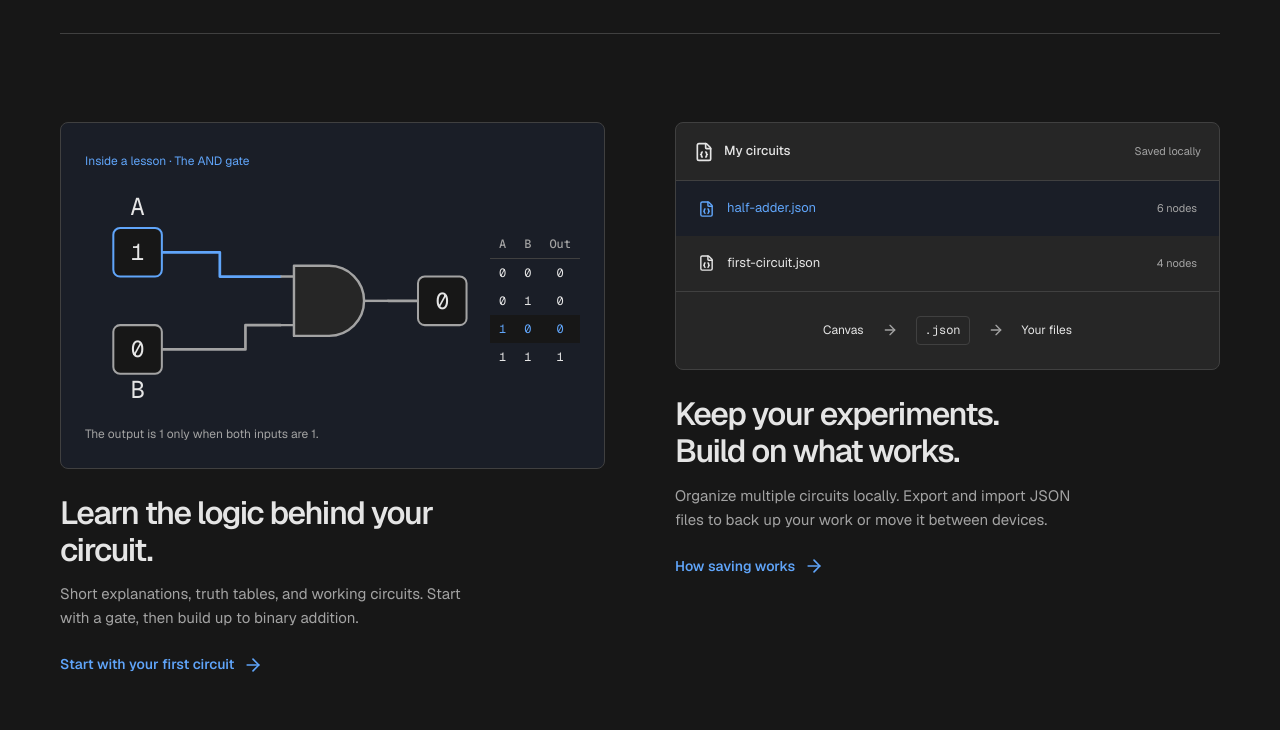
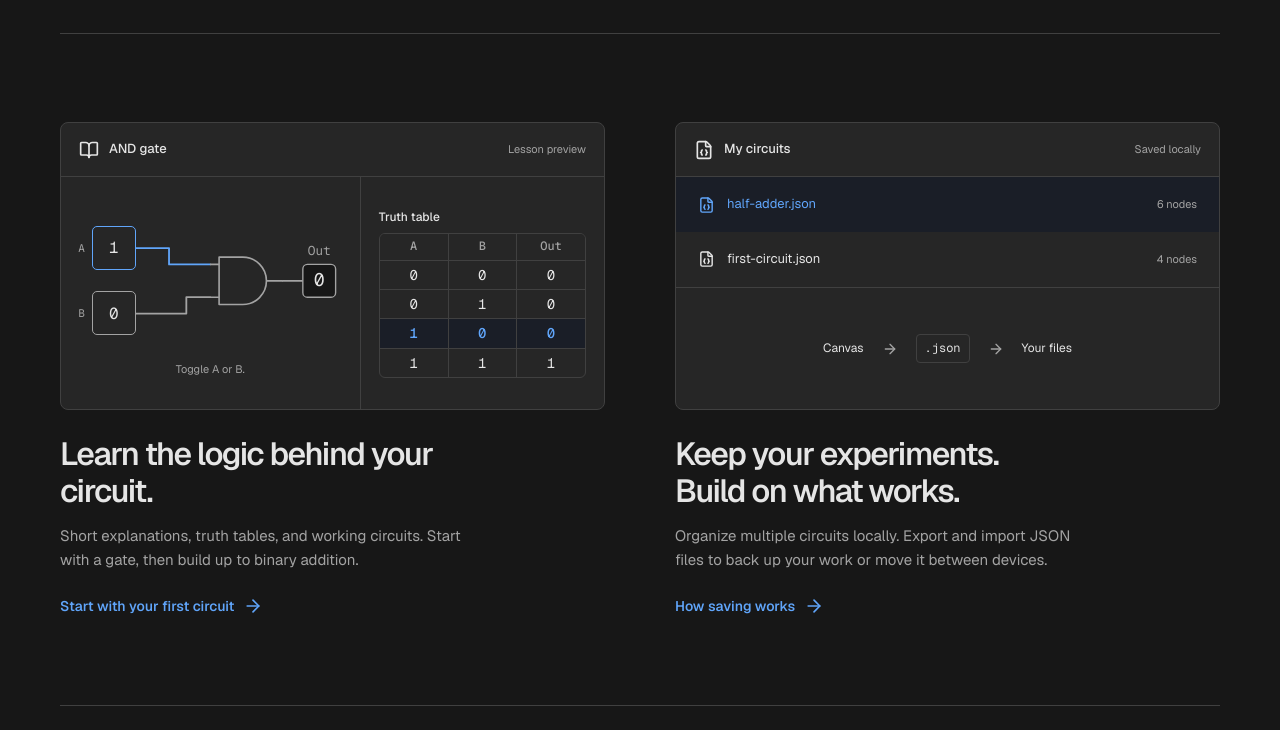
Before and after one commit to jakmaz/gately, an Astro site in the folder apps/landing/: page / in a window 1280 px wide. Shown: the part 1690-2420 px from the top of the page. Built offline with nearby package versions, Linux system fonts and the light colour scheme; Astro itself is replaced by a stand-in of ours.

Commit message:
feat: refine learning preview layout and interaction
Replace the tinted lesson panel with a neutral circuit and truth-table preview. Make inputs toggle the AND output and matching row, align the learning and saving previews, and stack the lesson content on narrow screens.

```diff
--- a/apps/landing/src/components/home/course-marketing.tsx
+++ b/apps/landing/src/components/home/course-marketing.tsx
@@ -1,73 +1,108 @@
-import { ArrowRight, FileJson } from "lucide-react";
+"use client";
+
+import { ArrowRight, BookOpen, FileJson } from "lucide-react";
+import { useId, useState } from "react";
 import { GateDrawing } from "./visuals";
 
+const AND_INPUTS = [
+  [false, false],
+  [false, true],
+  [true, false],
+  [true, true],
+] as const;
+
 export function CourseMarketing() {
+  const [inputs, setInputs] = useState({ a: true, b: false });
+  const circuitTitleId = useId();
+  const tableTitleId = useId();
+  const output = inputs.a && inputs.b;
+
   return (
     <section id="learn" className="wrap section studio-features" aria-label="Learning and saving your work">
       <article>
         <div className="learning-preview">
-          <span className="small-title">Inside a lesson · The AND gate</span>
+          <div className="lesson-preview-heading">
+            <BookOpen className="icon" aria-hidden="true" />
+            <strong>AND gate</strong>
+            <span>Lesson preview</span>
+          </div>
           <div className="lesson-example">
-            <svg viewBox="0 0 290 160" role="img" aria-label="An AND gate with inputs one and zero produces zero">
-              <path className="wire signal high" d="M57 44H100V62H145" />
-              <path className="wire signal" d="M57 116H119V98H145 M225 80H247" />
-              <GateDrawing type="AND" x={145} y={50} state={false} />
-              <g className="lesson-bit signal high">
-                <rect x="21" y="26" width="36" height="36" rx="5" />
-                <text x="39" y="50">
-                  1
+            <div className="lesson-circuit-pane">
+              <div className="lesson-circuit-board">
+                <svg viewBox="0 0 290 160" role="img" aria-labelledby={circuitTitleId}>
+                  <title id={circuitTitleId}>
+                    AND gate: A {Number(inputs.a)}, B {Number(inputs.b)}, output {Number(output)}.
+                  </title>
+                  <path className={`wire signal${inputs.a ? " high" : ""}`} d="M57 44H100V62H145" />
+                  <path className={`wire signal${inputs.b ? " high" : ""}`} d="M57 116H119V98H145" />
+                  <path className={`wire signal${output ? " high" : ""}`} d="M225 80H247" />
+                  <GateDrawing type="AND" x={145} y={50} state={output} />
+                  <g className={`lesson-bit signal${output ? " high" : ""}`}>
+                    <rect x="247" y="62" width="36" height="36" rx="5" />
+                    <text x="265" y="86">
+                      {Number(output)}
                     </text>
                   </g>
-              <g className="lesson-bit signal">
-                <rect x="21" y="98" width="36" height="36" rx="5" />
-                <text x="39" y="122">
-                  0
-                </text>
-                <rect x="247" y="62" width="36" height="36" rx="5" />
-                <text x="265" y="86">
-                  0
-                </text>
-              </g>
-              <text className="diagram-label" x="39" y="16">
-                A
-              </text>
-              <text className="diagram-label" x="39" y="152">
-                B
+                  <text className="lesson-output-label" x="265" y="52">
+                    Out
                   </text>
                 </svg>
-            <table className="lesson-truth-table" aria-label="AND gate truth table">
+                {(["a", "b"] as const).map((input) => (
+                  <button
+                    key={input}
+                    type="button"
+                    className={`lesson-input signal${inputs[input] ? " high" : ""}`}
+                    style={{ left: `${(39 / 290) * 100}%`, top: `${((input === "a" ? 44 : 116) / 160) * 100}%` }}
+                    data-lesson-input={input}
+                    aria-label={`Lesson input ${input.toUpperCase()}`}
+                    aria-pressed={inputs[input]}
+                    onClick={() => setInputs((previous) => ({ ...previous, [input]: !previous[input] }))}
+                  >
+                    <span className="lesson-input-label" aria-hidden="true">
+                      {input.toUpperCase()}
+                    </span>
+                    {Number(inputs[input])}
+                  </button>
+                ))}
+              </div>
+              <p className="lesson-input-hint">Toggle A or B.</p>
+            </div>
+            <div className="lesson-table-pane">
+              <span className="lesson-table-title" id={tableTitleId}>
+                Truth table
+              </span>
+              <div className="lesson-table-frame">
+                <table className="lesson-truth-table" aria-labelledby={tableTitleId}>
                   <thead>
                     <tr>
-                  <th>A</th>
-                  <th>B</th>
-                  <th>Out</th>
+                      <th scope="col">A</th>
+                      <th scope="col">B</th>
+                      <th scope="col">Out</th>
                     </tr>
                   </thead>
                   <tbody>
-                <tr>
-                  <td>0</td>
-                  <td>0</td>
-                  <td>0</td>
+                    {AND_INPUTS.map(([a, b]) => {
+                      const current = a === inputs.a && b === inputs.b;
+                      return (
+                        <tr
+                          key={`${Number(a)}${Number(b)}`}
+                          className={current ? "current" : undefined}
+                          aria-current={current ? "true" : undefined}
+                        >
+                          <td>{Number(a)}</td>
+                          <td>{Number(b)}</td>
+                          <td>{Number(a && b)}</td>
                         </tr>
-                <tr>
-                  <td>0</td>
-                  <td>1</td>
-                  <td>0</td>
-                </tr>
-                <tr className="current">
-                  <td>1</td>
-                  <td>0</td>
-                  <td>0</td>
-                </tr>
-                <tr>
-                  <td>1</td>
-                  <td>1</td>
-                  <td>1</td>
-                </tr>
+                      );
+                    })}
                   </tbody>
                 </table>
               </div>
-          <p className="subcopy">The output is 1 only when both inputs are 1.</p>
+            </div>
+          </div>
+          <output className="sr-only" aria-live="polite" aria-atomic="true">
+            AND output {Number(output)}
+          </output>
         </div>
         <h2>Learn the logic behind your circuit.</h2>
         <p>
--- a/apps/landing/src/pages/index.astro
+++ b/apps/landing/src/pages/index.astro
@@ -45,7 +45,7 @@ const structuredData = [
   <script type="application/ld+json" is:inline set:html={JSON.stringify(structuredData).replaceAll("<", "\\u003c")} />
   <Hero client:load />
   <HowItWorks client:load />
-  <CourseMarketing />
+  <CourseMarketing client:load />
   <OpenSource />
   <div class="wrap">
     <FAQ />
--- a/apps/landing/src/styles/home.css
+++ b/apps/landing/src/styles/home.css
@@ -1047,6 +1047,9 @@ html:has(.gately-site) {
 }
 .gately-site .studio-features > article {
   min-width: 0;
+  display: flex;
+  flex-direction: column;
+  align-items: flex-start;
 }
 .gately-site .studio-features h2 {
   font-size: 32px;
@@ -1058,52 +1061,171 @@ html:has(.gately-site) {
   max-width: 420px;
 }
 .gately-site .studio-features .text-link {
-  margin-top: 23px;
+  margin-top: auto;
+  padding-top: 23px;
+}
+.gately-site .learning-preview,
+.gately-site .studio-features .files-visual {
+  width: 100%;
+  height: 288px;
+  flex: none;
+  display: flex;
+  flex-direction: column;
 }
 .gately-site .learning-preview {
   border: 1px solid var(--border);
   border-radius: 8px;
-  padding: 24px;
-  background: var(--blue-wash);
-  min-height: 235px;
+  overflow: hidden;
+  background: var(--card);
 }
-.gately-site .learning-preview .small-title {
-  font-size: 12px;
-  color: var(--blue-ink);
+.gately-site .lesson-preview-heading,
+.gately-site .studio-features .file-heading {
+  padding: 16px 18px;
+  font-size: 13px;
+}
+.gately-site .lesson-preview-heading {
+  display: flex;
+  align-items: center;
+  gap: 10px;
+  border-bottom: 1px solid var(--border);
+}
+.gately-site .lesson-preview-heading strong {
+  font-weight: 500;
+}
+.gately-site .lesson-preview-heading > span {
+  margin-left: auto;
+  font-size: 11px;
+  color: var(--muted-foreground);
+}
+.gately-site .studio-features .file-transfer {
+  flex: 1;
 }
 .gately-site .lesson-example {
   display: grid;
-  grid-template-columns: minmax(0, 1fr) auto;
+  grid-template-columns: minmax(0, 1.1fr) minmax(0, 0.9fr);
+  flex: 1;
+  min-height: 0;
+}
+.gately-site .lesson-circuit-pane {
+  min-width: 0;
+  padding: 12px 16px;
+  display: flex;
+  flex-direction: column;
   align-items: center;
-  gap: 14px;
-  margin: 20px 0 16px;
+  justify-content: center;
+}
+.gately-site .lesson-circuit-board {
+  position: relative;
+  width: 100%;
+  max-width: 264px;
+  aspect-ratio: 290 / 160;
+  flex: none;
 }
 .gately-site .lesson-example svg {
   display: block;
   width: 100%;
 }
+.gately-site .lesson-circuit-board .lesson-bit text {
+  font-size: 20px;
+}
+.gately-site .lesson-output-label {
+  text-anchor: middle;
+  fill: var(--muted-foreground);
+  font:
+    14px "Geist Mono",
+    monospace;
+}
+.gately-site .lesson-input {
+  position: absolute;
+  transform: translate(-50%, -50%);
+  width: 12.42%;
+  aspect-ratio: 1;
+  min-width: 44px;
+  min-height: 44px;
+  display: grid;
+  place-items: center;
+  padding: 0;
+  background: var(--card);
+  border: 1.5px solid var(--signal);
+  border-radius: 5px;
+  font:
+    16px "Geist Mono",
+    monospace;
+}
+.gately-site .lesson-input:hover {
+  background: var(--muted);
+}
+.gately-site .lesson-input:active {
+  transform: translate(-50%, -50%);
+}
+.gately-site .lesson-input-label {
+  position: absolute;
+  right: calc(100% + 8px);
+  top: 50%;
+  transform: translateY(-50%);
+  color: var(--muted-foreground);
+  font-size: 11px;
+}
+.gately-site .studio-features .lesson-input-hint {
+  font-size: 11px;
+  margin-top: 8px;
+}
+.gately-site .lesson-table-pane {
+  min-width: 0;
+  border-left: 1px solid var(--border);
+  padding: 12px 18px;
+  display: flex;
+  flex-direction: column;
+  align-items: center;
+  justify-content: center;
+}
+.gately-site .lesson-table-title,
+.gately-site .lesson-table-frame {
+  width: 100%;
+  max-width: 260px;
+}
+.gately-site .lesson-table-title {
+  font-size: 12px;
+  font-weight: 500;
+  line-height: 1.4;
+  margin-bottom: 8px;
+}
+.gately-site .lesson-table-frame {
+  border: 1px solid var(--border);
+  border-radius: 6px;
+  overflow: hidden;
+}
 .gately-site .lesson-truth-table {
+  width: 100%;
+  table-layout: fixed;
   border-collapse: collapse;
   font:
-    12px "Geist Mono",
+    14px / 1.3 "Geist Mono",
     monospace;
   text-align: center;
 }
 .gately-site .lesson-truth-table th,
 .gately-site .lesson-truth-table td {
-  padding: 6px 9px;
+  padding: 5px 8px;
+  border-bottom: 1px solid var(--border);
+}
+.gately-site .lesson-truth-table th + th,
+.gately-site .lesson-truth-table td + td {
+  border-left: 1px solid var(--border);
 }
 .gately-site .lesson-truth-table th {
+  background: var(--muted);
   color: var(--muted-foreground);
-  border-bottom: 1px solid var(--border);
+  font-size: 12px;
   font-weight: 500;
 }
+.gately-site .lesson-truth-table tr:last-child td {
+  border-bottom: 0;
+}
 .gately-site .lesson-truth-table .current {
-  background: var(--background);
+  background: var(--blue-wash);
   color: var(--blue-ink);
-}
-.gately-site .learning-preview .subcopy {
-  font-size: 12px;
+  font-weight: 500;
 }
 .gately-site .open-note {
   padding: 27px 0;
@@ -1132,17 +1254,8 @@ html:has(.gately-site) {
     display: none;
   }
   .gately-site .studio-features {
+    grid-template-columns: 1fr;
     gap: 35px;
-  }
-  .gately-site .lesson-example {
-    grid-template-columns: 1fr;
-  }
-  .gately-site .lesson-example svg {
-    max-width: 300px;
-    margin-inline: auto;
-  }
-  .gately-site .lesson-truth-table {
-    width: 100%;
   }
   .gately-site .studio-intro h1 {
     font-size: 46px;
@@ -1182,22 +1295,35 @@ html:has(.gately-site) {
   .gately-site .studio-features h2 {
     font-size: 28px;
   }
-  .gately-site .learning-preview {
-    min-height: 225px;
-    padding: 20px 15px;
-  }
-  .gately-site .lesson-example {
-    gap: 8px;
-  }
-  .gately-site .lesson-truth-table th,
-  .gately-site .lesson-truth-table td {
-    padding: 6px;
-  }
   .gately-site .open-note {
     display: block;
   }
   .gately-site .open-note .text-link {
     margin-top: 15px;
+  }
+}
+
+@media (max-width: 599px) {
+  .gately-site .learning-preview {
+    height: auto;
+  }
+  .gately-site .studio-features .files-visual {
+    height: auto;
+    min-height: 240px;
+  }
+  .gately-site .lesson-example {
+    grid-template-columns: 1fr;
+  }
+  .gately-site .lesson-circuit-pane {
+    padding: 20px;
+  }
+  .gately-site .lesson-circuit-board {
+    max-width: 280px;
+  }
+  .gately-site .lesson-table-pane {
+    border-left: 0;
+    border-top: 1px solid var(--border);
+    padding: 16px 20px;
   }
 }
 
```
Lines whose indentation alone changed are shown as unchanged.
